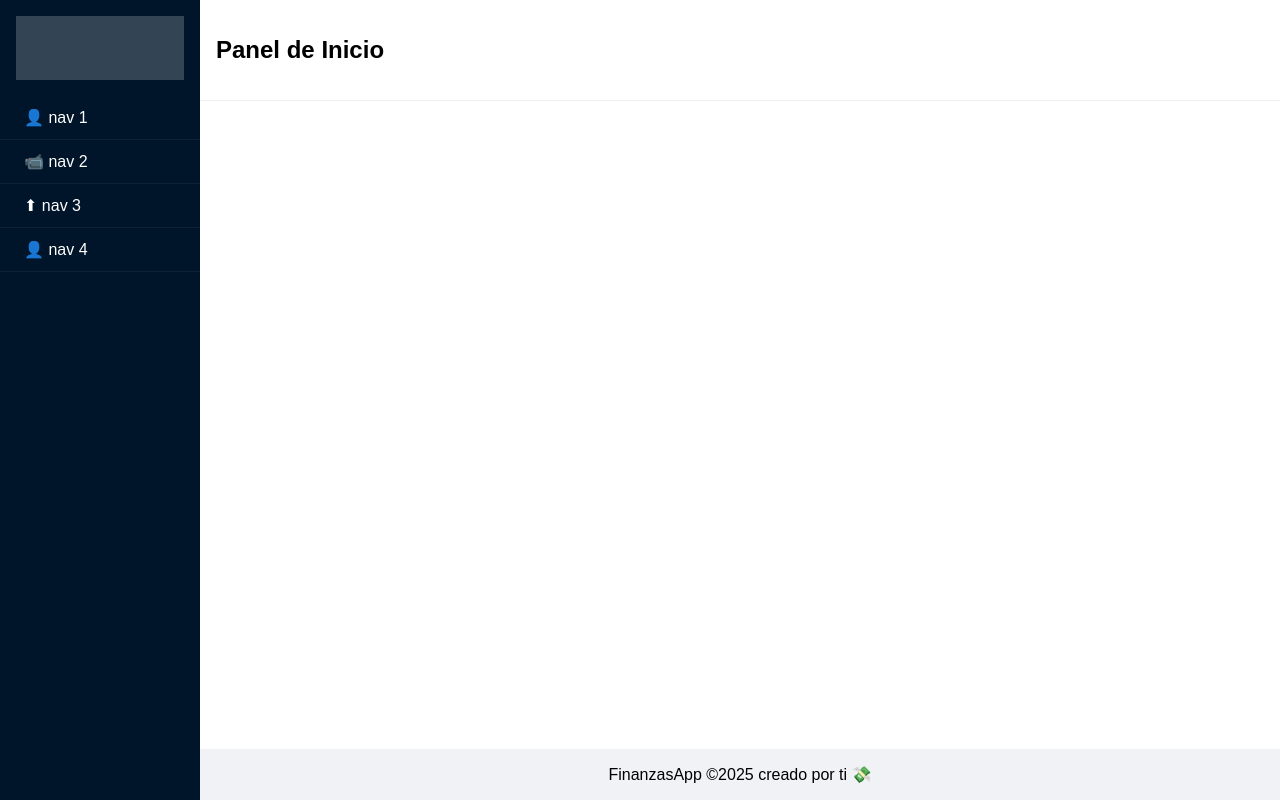
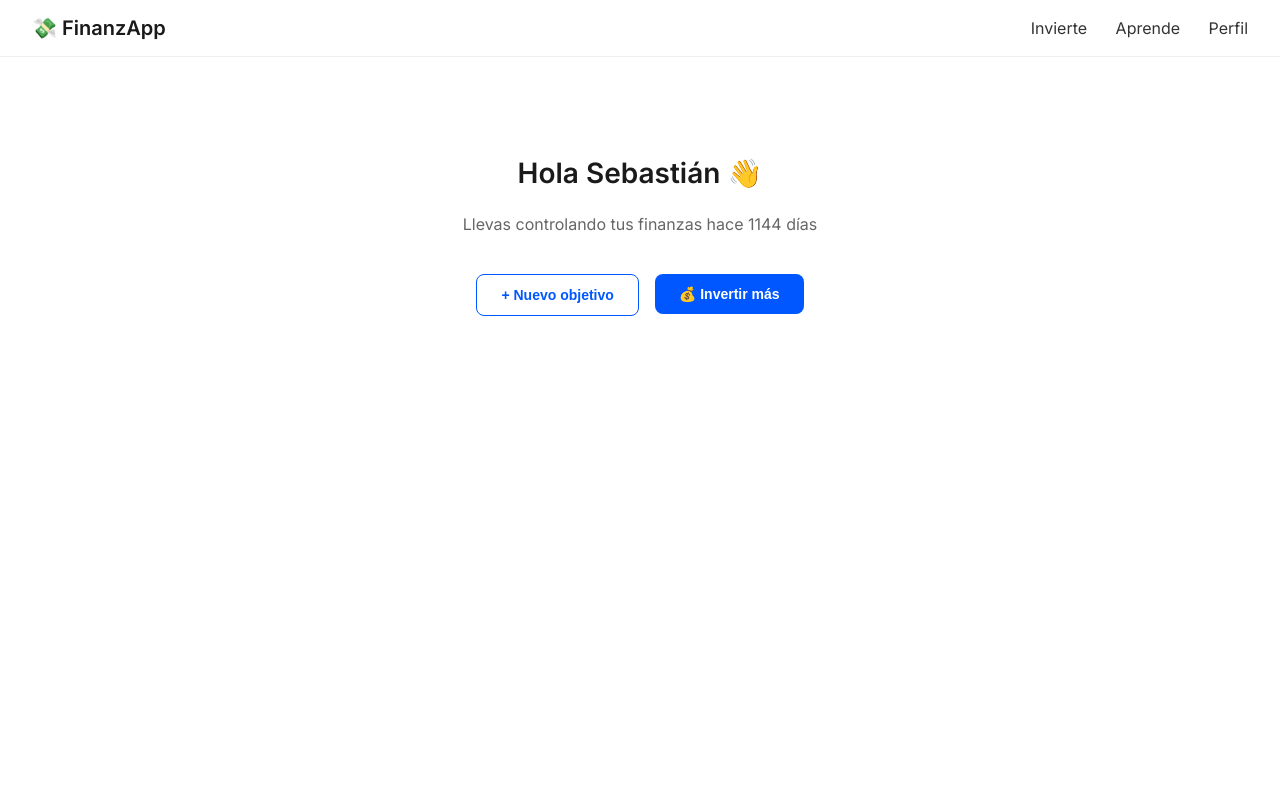
Before and after one commit to SebaCeba/Finanzapps, a Flask app: page /panel in a window 1280 px wide. Run offline with Flask 3, Linux system fonts and the light colour scheme; the visitor is signed in with stand-in values (Sample User, id 1); data that the repository does not hold is empty; some libraries are stand-ins or nearby versions.

Commit message:
Version con nuevo index

```diff
--- a/templates/index.html
+++ b/templates/index.html
@@ -2,92 +2,88 @@
 <html lang="es">
 <head>
     <meta charset="UTF-8">
-    <title>Inicio</title>
-    <link href="https://cdn.jsdelivr.net/npm/ant-design-icons@latest/dist/index.min.css" rel="stylesheet">
+    <title>Inicio | FinanzApp</title>
+    <link href="https://fonts.googleapis.com/css2?family=Inter:wght@400;600&display=swap" rel="stylesheet">
     <style>
         body {
+            font-family: 'Inter', sans-serif;
             margin: 0;
-            font-family: Arial, sans-serif;
+            padding: 0;
+            background: #fff;
+            color: #1A1A1A;
         }
-
-        .layout {
+        header {
             display: flex;
-            min-height: 100vh;
+            justify-content: space-between;
+            align-items: center;
+            padding: 16px 32px;
+            border-bottom: 1px solid #eee;
         }
-
-        .sider {
-            width: 200px;
-            background-color: #001529;
+        .logo {
+            font-size: 20px;
+            font-weight: 600;
+        }
+        nav a {
+            margin-left: 24px;
+            text-decoration: none;
+            color: #333;
+            font-weight: 500;
+        }
+        .contenido {
+            display: flex;
+            flex-direction: column;
+            align-items: center;
+            margin-top: 80px;
+            text-align: center;
+        }
+        .contenido h1 {
+            font-size: 28px;
+            margin-bottom: 8px;
+        }
+        .contenido p {
+            font-size: 16px;
+            color: #666;
+            margin-bottom: 40px;
+        }
+        .botones {
+            display: flex;
+            gap: 16px;
+        }
+        .boton {
+            padding: 12px 24px;
+            border: none;
+            border-radius: 8px;
+            font-weight: 600;
+            cursor: pointer;
+            font-size: 14px;
+        }
+        .boton-azul {
+            background-color: #0057FF;
             color: white;
         }
-
-        .sider .logo {
-            height: 64px;
-            background: rgba(255, 255, 255, 0.2);
-            margin: 16px;
-        }
-
-        .sider ul {
-            list-style: none;
-            padding: 0;
-        }
-
-        .sider ul li {
-            padding: 12px 24px;
-            border-bottom: 1px solid #0f213a;
-            cursor: pointer;
-        }
-
-        .sider ul li:hover {
-            background-color: #1890ff;
-        }
-
-        .content-area {
-            flex-grow: 1;
-            display: flex;
-            flex-direction: column;
-        }
-
-        .header {
-            background: #fff;
-            padding: 16px;
-            border-bottom: 1px solid #eee;
-        }
-
-        .content {
-            padding: 24px;
-            background: #fff;
-            flex-grow: 1;
-        }
-
-        .footer {
-            text-align: center;
-            padding: 16px;
-            background: #f0f2f5;
+        .boton-blanco {
+            background-color: white;
+            border: 1px solid #0057FF;
+            color: #0057FF;
         }
     </style>
 </head>
 <body>
-    <div class="layout">
-        <div class="sider">
-            <div class="logo"></div>
-            <ul>
-                <li onclick="location.href='/categorias'">👤 nav 1</li>
-                <li onclick="location.href='/transacciones'">📹 nav 2</li>
-                <li onclick="location.href='/ruta3'">⬆ nav 3</li>
-                <li onclick="location.href='/ruta4'">👤 nav 4</li>
-            </ul>
-        </div>
-        <div class="content-area">
-            <div class="header">
-                <h2>Panel de Inicio</h2>
-            </div>
-            <div class="content">
-                {{ contenido|safe }}
-            </div>
-            <div class="footer">
-                FinanzasApp ©2025 creado por ti 💸
-            </div>
+    <header>
+        <div class="logo">💸 FinanzApp</div>
+        <nav>
+            <a href="/invierte">Invierte</a>
+            <a href="/aprende">Aprende</a>
+            <a href="/perfil">Perfil</a>
+        </nav>
+    </header>
+
+    <div class="contenido">
+        <h1>Hola Sebastián 👋</h1>
+        <p>Llevas controlando tus finanzas hace 1144 días</p>
+        <div class="botones">
+            <a href="/nuevo"><button class="boton boton-blanco">+ Nuevo objetivo</button></a>
+            <a href="/inversion"><button class="boton boton-azul">💰 Invertir más</button></a>
         </div>
     </div>
 </body>
```
